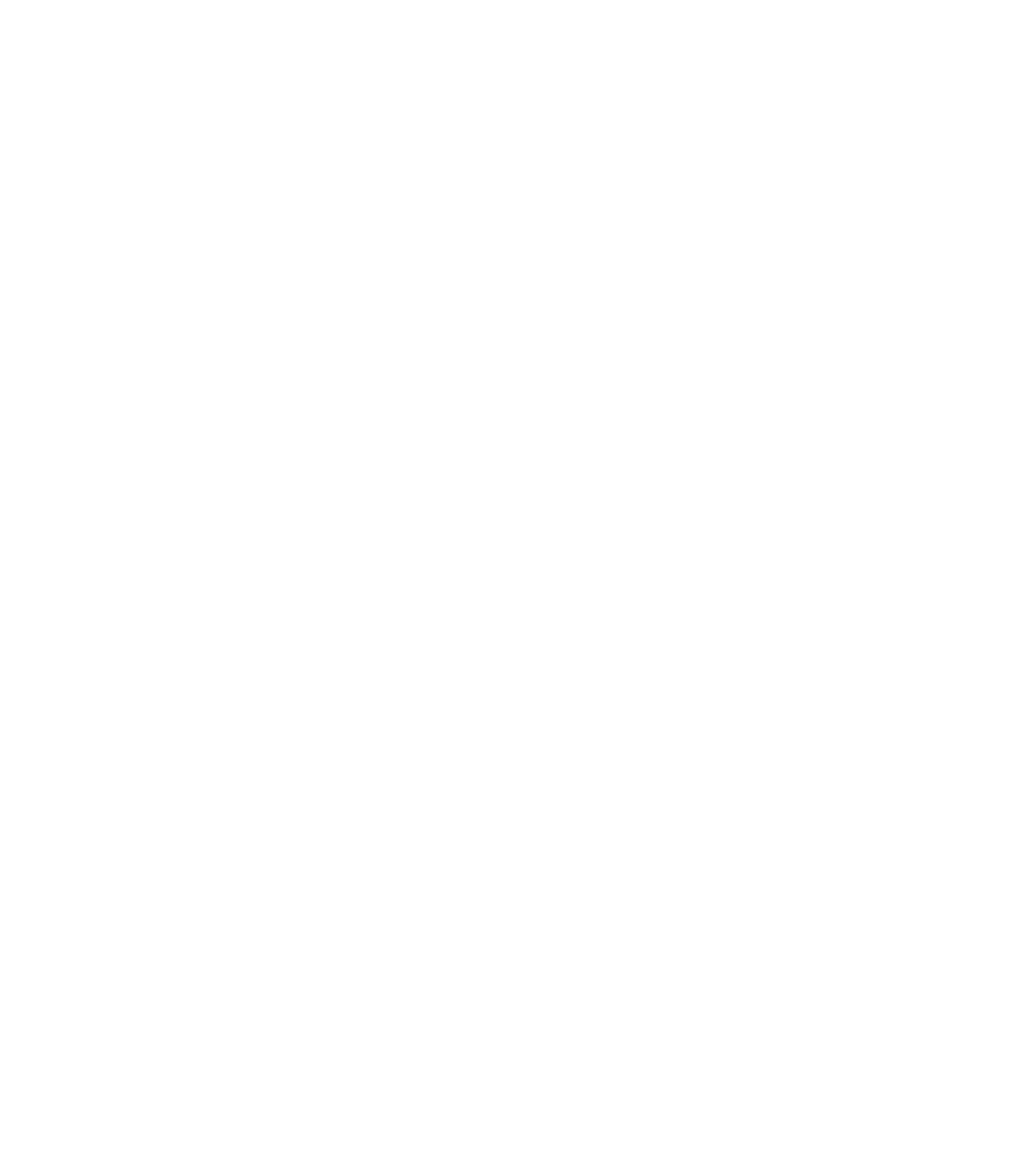
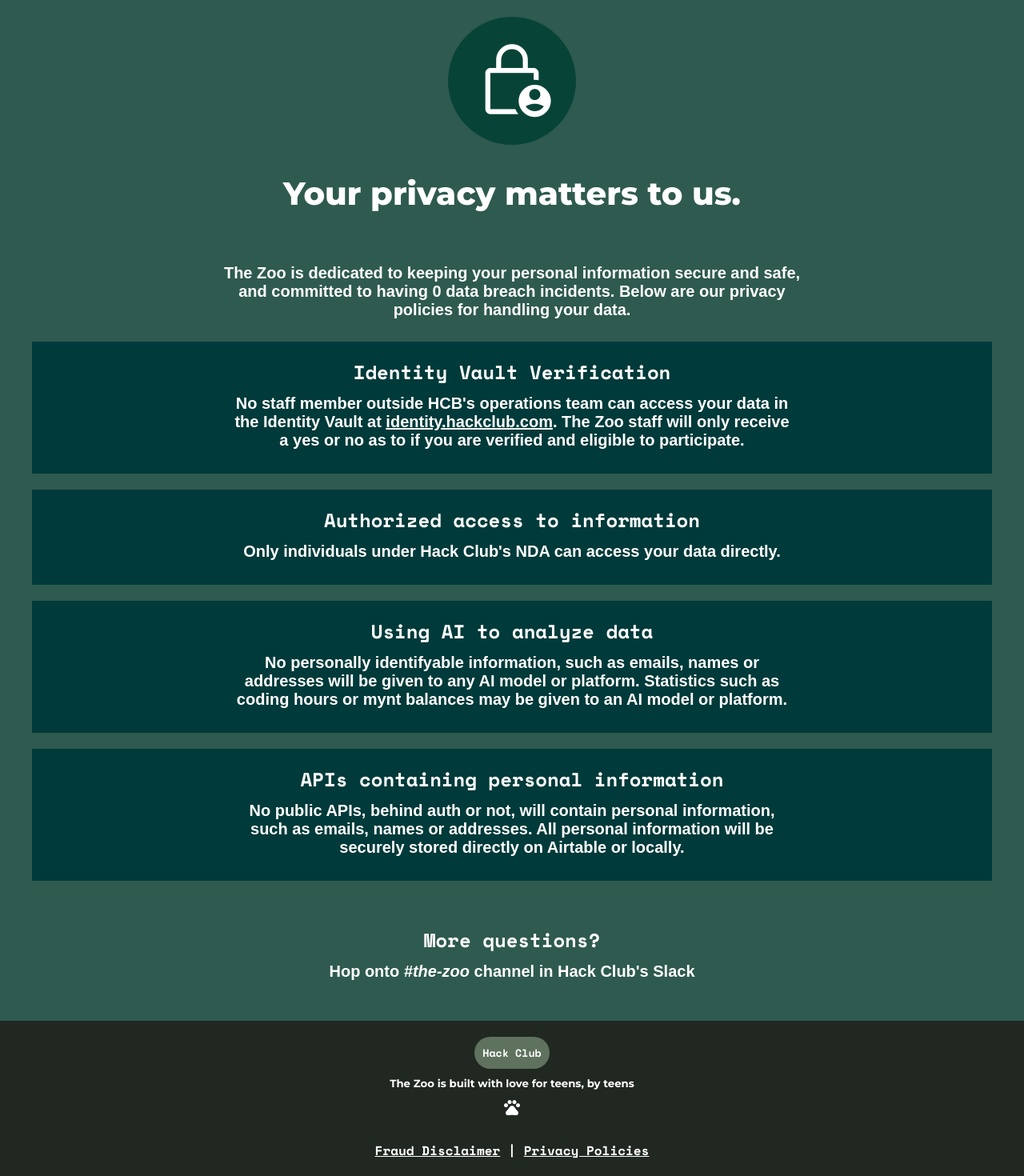
Before and after one commit to lynn89-sudo/the-zoo, a SvelteKit app in the folder my-app/: page /privacy in a window 1280 px wide. Before the commit this address had no page. Shown: the part 124-1594 px from the top of the page at 80% size. Before the commit the page ends 800 px from the top, so only its background shows below. Built offline with nearby package versions, Linux system fonts and the light colour scheme; a web font is replaced by a local one.

Commit message:
No fraud, yes privacy :D

```diff
--- a/my-app/src/lib/footer.svelte
+++ b/my-app/src/lib/footer.svelte
@@ -1,6 +1,7 @@
 <style>
     #bdy {
         background-color: rgb(33, 39, 33);
+        transition: background-color 0.6s ease-in-out;
         font-family: Space Mono;
         padding: 20px;
         button {
@@ -10,7 +11,7 @@
             margin-bottom: 10px;
         }
         button:hover {
-            background-color: rgb(146, 23, 23);
+            background-color: rgb(23, 146, 50);
         }
         span {
             margin-top: 10px;
@@ -22,6 +23,9 @@
             font-family: Montserrat, Space Mono;
         }
     }
+    #bdy:hover {
+        background-color: rgb(29, 46, 29);
+    }
 </style>
 <div id="bdy">
     <button onclick = { window.location.href = "https://hackclub.com" }><h4>Hack Club</h4></button>
@@ -30,5 +34,5 @@
         pets
     </span>
     <br><br>
-    <h4><a href="/">Fraud Disclaimer</a> | <a href="/">Privacy Policies</a></h4>
+    <h4><a href="/fraud">Fraud Disclaimer</a> | <a href="/privacy">Privacy Policies</a></h4>
 </div>
--- /dev/null
+++ b/my-app/src/routes/fraud/+page.svelte
@@ -0,0 +1,56 @@
+<svelte:head>
+    <link rel="stylesheet" href="https://fonts.googleapis.com/css2?family=Material+Symbols+Outlined:opsz,wght,FILL,GRAD@24,400,0,0&icon_names=assured_workload,pets" />
+</svelte:head>
+<script>
+    import Navbar from "$lib/navbar.svelte";
+    import Footer from "$lib/footer.svelte";
+</script>
+<style>
+    #body {
+        background-color: rgb(90, 76, 47);
+        padding: 40px;
+    }
+    h1 span {
+        font-size: 100px;
+        background-color: rgb(68, 54, 7);
+        padding: 30px;
+        border-radius: 360px;
+    }
+    h1 {
+        font-size: 40px;
+    }
+    .policy {
+        background-color: rgb(56, 43, 7);
+        padding: 20px;
+        margin-bottom: 20px;
+    }
+    a {
+        color: white;
+    }
+</style>
+
+<Navbar />
+<div id="body">
+    <h1><span class="material-symbols-outlined">assured_workload</span></h1>
+    <br><br>
+    <h1>Fraud is not tolerated.</h1>
+    <br><br><br>
+    <h3>The Zoo reserves the right to flag and/or reject submissions upon suspicion of fraud. Once suspected for fraud, you likely will not be able to resubmit any work for this YSWS. Your submission may be flagged for fraud if one or more conditions below apply.</h3>
+    <br>
+    <div class="policy">
+        <h2>Created by someone not in Middle School or High School</h2>
+        <h3>This program is only open to those in Middle School and High School. Those 19 or above are not allowed to participate.</h3>
+    </div>
+    <div class="policy">
+        <h2>Extensive use of AI</h2>
+        <h3>Usage of AI beyond simple debugging is considered fraud and will not be condoned.</h3>
+    </div>
+    <div class="policy">
+        <h2>Submitting projects not tracked on Hackatime</h2>
+        <h3>If your project is not tracked on <a href="https://hackatime.hackclub.com">Hackatime</a>, it is not eligible for submission and will be flagged.</h3>
+    </div>
+    <br><br>
+    <h2>More questions?</h2>
+    <h3>Hop onto <em>#the-zoo</em> channel in Hack Club's Slack</h3>
+</div>
+<Footer />
--- a/my-app/src/routes/guide/+page.svelte
+++ b/my-app/src/routes/guide/+page.svelte
@@ -1,4 +1,5 @@
 <script>
+    window.location.href = "/";
     import Navbar from "$lib/navbar.svelte"
     let aboutLabel = $state("");
     let mode = $state("");
--- /dev/null
+++ b/my-app/src/routes/privacy/+page.svelte
@@ -0,0 +1,60 @@
+<svelte:head>
+    <link rel="stylesheet" href="https://fonts.googleapis.com/css2?family=Material+Symbols+Outlined:opsz,wght,FILL,GRAD@24,400,0,0&icon_names=lock_person,pets" />
+</svelte:head>
+<script>
+    import Navbar from "$lib/navbar.svelte";
+    import Footer from "$lib/footer.svelte";
+</script>
+<style>
+    #body {
+        background-color: rgb(47, 90, 79);
+        padding: 40px;
+    }
+    h1 span {
+        font-size: 100px;
+        background-color: rgb(7, 68, 55);
+        padding: 30px;
+        border-radius: 360px;
+    }
+    h1 {
+        font-size: 40px;
+    }
+    .policy {
+        background-color: rgb(1, 58, 58);
+        padding: 20px;
+        margin-bottom: 20px;
+    }
+    a {
+        color: white;
+    }
+</style>
+
+<Navbar />
+<div id="body">
+    <h1><span class="material-symbols-outlined">lock_person</span></h1>
+    <br><br>
+    <h1>Your privacy matters to us.</h1>
+    <br><br><br>
+    <h3>The Zoo is dedicated to keeping your personal information secure and safe, and committed to having 0 data breach incidents. Below are our privacy policies for handling your data.</h3>
+    <br>
+    <div class="policy">
+        <h2>Identity Vault Verification</h2>
+        <h3>No staff member outside HCB's operations team can access your data in the Identity Vault at <a href="https://identity.hackclub.com">identity.hackclub.com</a>. The Zoo staff will only receive a yes or no as to if you are verified and eligible to participate.</h3>
+    </div>
+    <div class="policy">
+        <h2>Authorized access to information</h2>
+        <h3>Only individuals under Hack Club's NDA can access your data directly.</h3>
+    </div>
+    <div class="policy">
+        <h2>Using AI to analyze data</h2>
+        <h3>No personally identifyable information, such as emails, names or addresses will be given to any AI model or platform. Statistics such as coding hours or mynt balances may be given to an AI model or platform.</h3>
+    </div>
+    <div class="policy">
+        <h2>APIs containing personal information</h2>
+        <h3>No public APIs, behind auth or not, will contain personal information, such as emails, names or addresses. All personal information will be securely stored directly on Airtable or locally.</h3>
+    </div>
+    <br><br>
+    <h2>More questions?</h2>
+    <h3>Hop onto <em>#the-zoo</em> channel in Hack Club's Slack</h3>
+</div>
+<Footer />
```
Also changed, not shown: my-app/src/routes/+page.svelte (+18 -12 lines).
